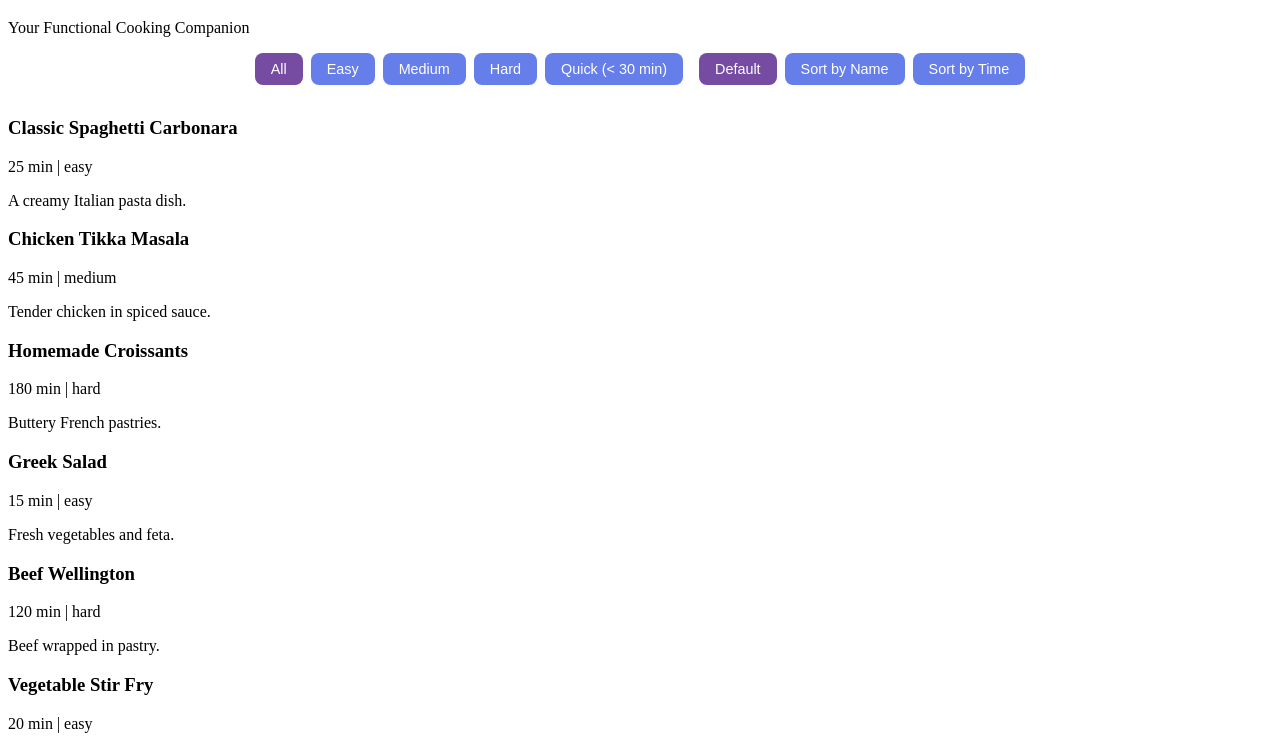
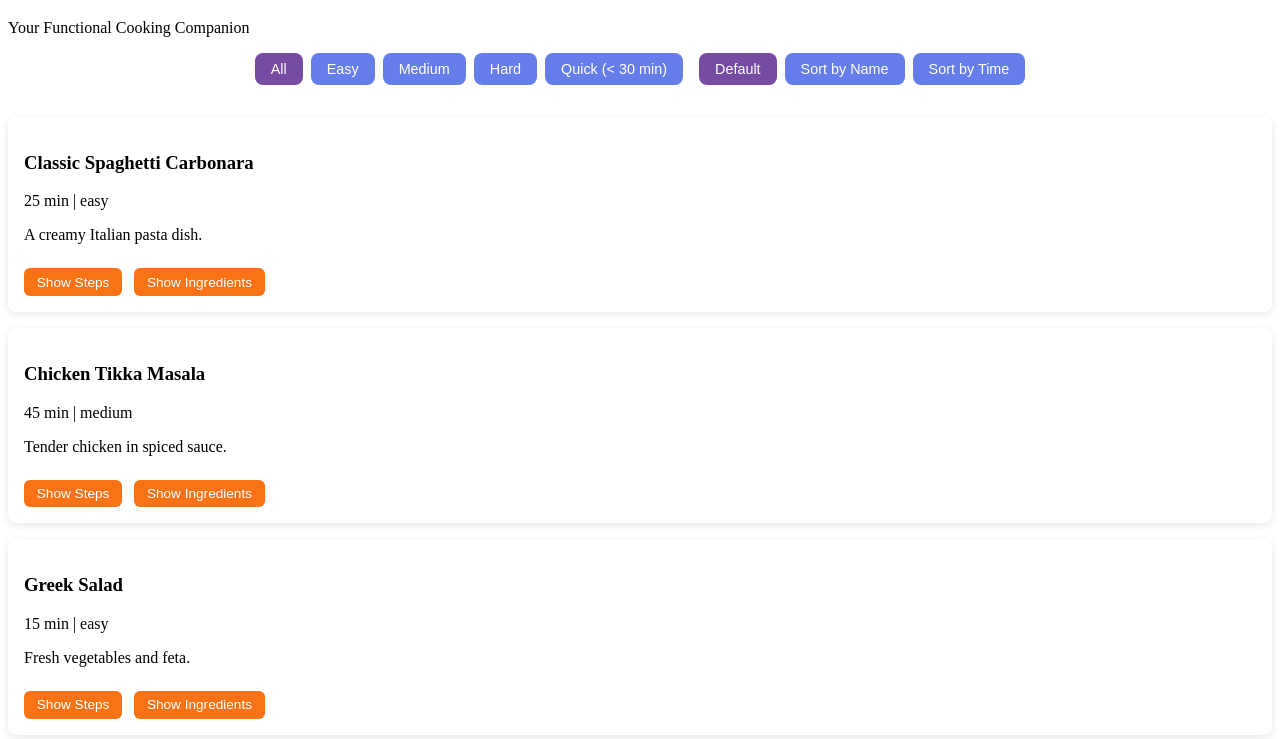
Before and after one commit to sherinbinoys118-create/recipejs-functional-cooking, a plain HTML site: page index.html in a window 1280 px wide. Shown: the part 61-800 px from the top of the page. Drawn offline with Linux system fonts and the light colour scheme.

Commit message:
Part 3: Added expandable recipe cards with steps, ingredients, recursion, and IIFE

```diff
--- a/app.js
+++ b/app.js
@@ -1,101 +1,158 @@
-// ------------------ Recipe Data ------------------
-// Original data NEVER changes (important for functional programming)
+// ------------------ RecipeJS App (IIFE) ------------------
+const RecipeApp = (() => {
+
   const recipes = [
-  { id: 1, title: "Classic Spaghetti Carbonara", time: 25, difficulty: "easy", description: "A creamy Italian pasta dish.", category: "pasta" },
-  { id: 2, title: "Chicken Tikka Masala", time: 45, difficulty: "medium", description: "Tender chicken in spiced sauce.", category: "curry" },
-  { id: 3, title: "Homemade Croissants", time: 180, difficulty: "hard", description: "Buttery French pastries.", category: "baking" },
-  { id: 4, title: "Greek Salad", time: 15, difficulty: "easy", description: "Fresh vegetables and feta.", category: "salad" },
-  { id: 5, title: "Beef Wellington", time: 120, difficulty: "hard", description: "Beef wrapped in pastry.", category: "meat" },
-  { id: 6, title: "Vegetable Stir Fry", time: 20, difficulty: "easy", description: "Quick mixed vegetables.", category: "vegetarian" },
-  { id: 7, title: "Pad Thai", time: 30, difficulty: "medium", description: "Thai noodles with sauce.", category: "noodles" },
-  { id: 8, title: "Margherita Pizza", time: 60, difficulty: "medium", description: "Classic pizza.", category: "pizza" }
+    {
+      id: 1,
+      title: "Classic Spaghetti Carbonara",
+      time: 25,
+      difficulty: "easy",
+      description: "A creamy Italian pasta dish.",
+      ingredients: ["Spaghetti", "Eggs", "Parmesan", "Pancetta", "Black pepper"],
+      steps: [
+        "Boil pasta",
+        "Cook pancetta",
+        {
+          text: "Prepare sauce",
+          substeps: ["Beat eggs with parmesan", "Mix with pancetta"]
+        },
+        "Combine pasta with sauce",
+        "Serve hot"
+      ]
+    },
+    {
+      id: 2,
+      title: "Chicken Tikka Masala",
+      time: 45,
+      difficulty: "medium",
+      description: "Tender chicken in spiced sauce.",
+      ingredients: ["Chicken", "Yogurt", "Garam masala", "Tomato puree", "Cream"],
+      steps: [
+        "Marinate chicken",
+        "Cook chicken",
+        {
+          text: "Prepare sauce",
+          substeps: ["Sauté onions", "Add tomato puree", "Add cream and spices"]
+        },
+        "Combine chicken with sauce",
+        "Serve"
+      ]
+    },
+    {
+      id: 3,
+      title: "Greek Salad",
+      time: 15,
+      difficulty: "easy",
+      description: "Fresh vegetables and feta.",
+      ingredients: ["Tomatoes", "Cucumber", "Feta cheese", "Olives", "Olive oil"],
+      steps: [
+        "Chop vegetables",
+        "Mix everything",
+        "Drizzle olive oil",
+        "Serve fresh"
+      ]
+    }
   ];
 
-// ------------------ DOM Elements ------------------
   const recipeContainer = document.querySelector("#recipe-container");
   const filterButtons = document.querySelectorAll(".filters button");
   const sortButtons = document.querySelectorAll(".sorts button");
 
-// ------------------ App State ------------------
-// State variables control what is shown
   let currentFilter = "all";
   let currentSort = "none";
 
-// ------------------ Pure Functions ------------------
+  // Recursive steps renderer
+  const renderSteps = (steps) => {
+    let html = "<ol>";
+    steps.forEach(step => {
+      if (typeof step === "string") {
+        html += `<li>${step}</li>`;
+      } else {
+        html += `<li>${step.text}${renderSteps(step.substeps)}</li>`;
+      }
+    });
+    html += "</ol>";
+    return html;
+  };
 
-// Creates HTML for ONE recipe card (pure function)
   const createRecipeCard = (recipe) => `
     <div class="recipe-card">
       <h3>${recipe.title}</h3>
       <p>${recipe.time} min | ${recipe.difficulty}</p>
       <p>${recipe.description}</p>
+
+      <button class="toggle-btn" data-id="${recipe.id}" data-type="steps">Show Steps</button>
+      <button class="toggle-btn" data-id="${recipe.id}" data-type="ingredients">Show Ingredients</button>
+
+      <div class="steps-container" data-id="${recipe.id}" style="display:none;">
+        ${renderSteps(recipe.steps)}
+      </div>
+
+      <div class="ingredients-container" data-id="${recipe.id}" style="display:none;">
+        <ul>
+          ${recipe.ingredients.map(i => `<li>${i}</li>`).join("")}
+        </ul>
+      </div>
     </div>
   `;
 
-// Filters recipes based on current filter (pure)
-const filterRecipes = (recipes, filter) => {
-  if (filter === "all") return recipes;
-
-  if (filter === "quick") {
-    return recipes.filter(r => r.time <= 30);
-  }
-
-  return recipes.filter(r => r.difficulty === filter);
+  const filterRecipes = (list, filter) => {
+    if (filter === "all") return list;
+    if (filter === "quick") return list.filter(r => r.time <= 30);
+    return list.filter(r => r.difficulty === filter);
   };
 
-// Sorts recipes based on current sort (pure)
-const sortRecipes = (recipes, sortType) => {
-  if (sortType === "name") {
-    return [...recipes].sort((a, b) => a.title.localeCompare(b.title));
-  }
-
-  if (sortType === "time") {
-    return [...recipes].sort((a, b) => a.time - b.time);
-  }
-
-  return recipes; // default (no sorting)
+  const sortRecipes = (list, type) => {
+    if (type === "name") return [...list].sort((a, b) => a.title.localeCompare(b.title));
+    if (type === "time") return [...list].sort((a, b) => a.time - b.time);
+    return list;
   };
 
-// ------------------ Render ------------------
-
-// Displays recipes on the page
-const renderRecipes = (recipesToRender) => {
-  recipeContainer.innerHTML = recipesToRender
-    .map(createRecipeCard)
-    .join("");
+  const renderRecipes = (list) => {
+    recipeContainer.innerHTML = list.map(createRecipeCard).join("");
   };
 
-// ------------------ Update Display ------------------
-// Central function (VERY IMPORTANT FOR KALVIUM)
   const updateDisplay = () => {
-  const filtered = filterRecipes(recipes, currentFilter);
-  const sorted = sortRecipes(filtered, currentSort);
-  renderRecipes(sorted);
+    let result = filterRecipes(recipes, currentFilter);
+    result = sortRecipes(result, currentSort);
+    renderRecipes(result);
   };
 
-// ------------------ Event Listeners ------------------
+  recipeContainer.addEventListener("click", (e) => {
+    if (!e.target.classList.contains("toggle-btn")) return;
 
-// Filter buttons
-filterButtons.forEach(button => {
-  button.addEventListener("click", () => {
+    const id = e.target.dataset.id;
+    const type = e.target.dataset.type;
+
+    const container = document.querySelector(`.${type}-container[data-id="${id}"]`);
+    const visible = container.style.display === "block";
+
+    container.style.display = visible ? "none" : "block";
+    e.target.textContent = visible ? `Show ${type}` : `Hide ${type}`;
+  });
+
+  filterButtons.forEach(btn => {
+    btn.addEventListener("click", () => {
       filterButtons.forEach(b => b.classList.remove("active"));
-    button.classList.add("active");
-
-    currentFilter = button.dataset.filter;
+      btn.classList.add("active");
+      currentFilter = btn.dataset.filter;
       updateDisplay();
     });
   });
 
-// Sort buttons
-sortButtons.forEach(button => {
-  button.addEventListener("click", () => {
+  sortButtons.forEach(btn => {
+    btn.addEventListener("click", () => {
       sortButtons.forEach(b => b.classList.remove("active"));
-    button.classList.add("active");
-
-    currentSort = button.dataset.sort;
+      btn.classList.add("active");
+      currentSort = btn.dataset.sort;
       updateDisplay();
     });
   });
 
-// ------------------ Initial Render ------------------
-updateDisplay();
+  const init = () => updateDisplay();
+
+  return { init };
+
+})();
+
+RecipeApp.init();
--- a/style.css
+++ b/style.css
@@ -1,7 +1,5 @@
 /* ------------------- Controls / Buttons ------------------- */
-
 .controls {
-
   display: flex;
   flex-wrap: wrap;
   justify-content: center;
@@ -35,3 +33,68 @@ transform: translateY(-2px);
 .controls button.active {
   background-color: #764ba2;
 }
+
+/* ------------------- Recipe Card ------------------- */
+.recipe-card {
+  background-color: #fff;
+  border-radius: 8px;
+  box-shadow: 0 2px 8px rgba(0,0,0,0.1);
+  padding: 1rem;
+  margin-bottom: 1rem;
+}
+
+/* ------------------- Toggle Buttons ------------------- */
+.toggle-btn {
+  margin-top: 0.5rem;
+  margin-right: 0.5rem;
+  padding: 0.4rem 0.8rem;
+  background-color: #f97316;
+  color: white;
+  border: none;
+  border-radius: 6px;
+  cursor: pointer;
+  font-size: 0.85rem;
+  transition: background-color 0.3s ease, transform 0.2s ease;
+}
+
+.toggle-btn:hover {
+  background-color: #ea580c;
+  transform: translateY(-2px);
+}
+
+/* ------------------- Expandable Sections ------------------- */
+.steps-container,
+.ingredients-container {
+  display: none;
+  margin-top: 0.5rem;
+  padding-left: 1rem;
+  background-color: #f9f9f9;
+  border-left: 3px solid #667eea;
+  border-radius: 4px;
+}
+
+/* Visible when toggled */
+.steps-container.visible,
+.ingredients-container.visible {
+  display: block;
+}
+
+/* ------------------- Nested Steps ------------------- */
+.steps-container ol {
+  padding-left: 0;
+  margin: 0;
+}
+
+.steps-container li {
+  margin: 5px 0;
+  line-height: 1.4;
+  position: relative;
+}
+
+/* Arrow indicator for substeps */
+.steps-container li::before {
+  content: "→";
+  position: absolute;
+  left: -1.2em;
+  color: #764ba2;
+}
```
Lines whose indentation alone changed are shown as unchanged.
